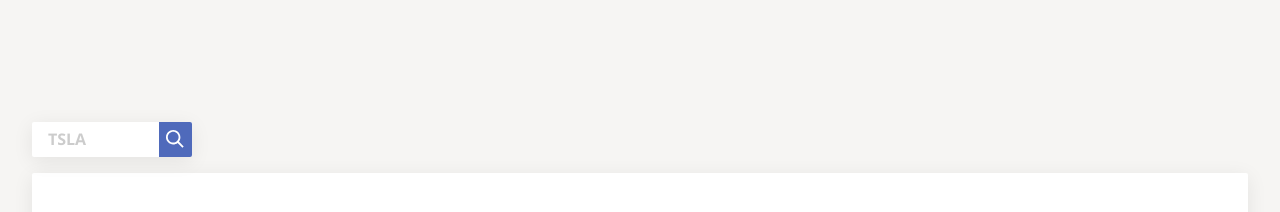
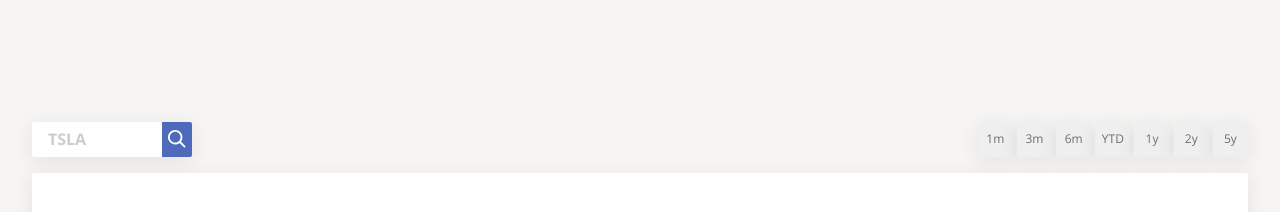
Before and after one commit to abohannon/stock-pool, a React (Create React App) app in the folder client/: page / in a window 1280 px wide. Shown: the top 212 px of the page. Built offline with nearby package versions, Linux system fonts and the light colour scheme.

Commit message:
Created RangeSelector, modularized SmallButton, basic styling

```diff
--- a/client/src/components/Graph.js
+++ b/client/src/components/Graph.js
@@ -97,6 +97,7 @@ renderLines = () => {
             type="linear"
             dataKey={item}
             stroke={GREEN}
+            dot={false}
           />
         );
       }
@@ -130,7 +131,7 @@ render() {
         />
         <Tooltip content={<CustomTooltip />} />
       </LineChart>
-      </ResponsiveContainer>
+    </ResponsiveContainer>
     }
     </Wrapper>
   );
--- a/client/src/components/Header.js
+++ b/client/src/components/Header.js
@@ -1,6 +1,7 @@
 import React from 'react';
 import styled from 'styled-components';
 import Search from './Search';
+import RangeSelector from './RangeSelector';
 
 const Wrapper = styled.div`
   width: 100%;
@@ -24,6 +25,7 @@ const Header = props => (
   <Wrapper>
     <Search fetchStockData={props.fetchStockData} />
     <Error error={props.error}>{props.error}</Error>
+    <RangeSelector />
   </Wrapper>
 );
 
--- /dev/null
+++ b/client/src/components/RangeSelector.js
@@ -0,0 +1,31 @@
+import React from 'react';
+import styled from 'styled-components';
+import { SmallButton } from '../components/common';
+import { BOX_SHADOW, GREY_DARK, GREY_LIGHT } from '../constants/style';
+
+const Wrapper = styled.div`
+  display: flex;
+  margin-left: auto;
+`;
+
+const StyledSmallButton = styled(SmallButton)`
+  margin-left: 4px;
+  box-shadow: ${BOX_SHADOW};
+  border-radius: 2px;
+  font-size: 12px;
+  color: ${GREY_LIGHT};
+`;
+
+const renderButtons = () => {
+  const ranges = ['1m', '3m', '6m', 'YTD', '1y', '2y', '5y'];
+
+  return ranges.map(item => <StyledSmallButton key={item}>{item}</StyledSmallButton>);
+};
+
+const RangeSelector = () => (
+  <Wrapper>
+    {renderButtons()}
+  </Wrapper>
+);
+
+export default RangeSelector;
--- a/client/src/components/Search.js
+++ b/client/src/components/Search.js
@@ -1,5 +1,6 @@
 import React, { Component } from 'react';
 import styled from 'styled-components';
+import { SmallButton } from '../components/common';
 import { IconSearch } from '../assets/icons';
 import {
   BOX_SHADOW,
@@ -80,13 +81,18 @@ class Search extends Component {
           value={this.state.value}
           onChange={this.handleChange}
         />
-        <IconWrapper onClick={this.handleSubmit}>
+        <SmallButton
+          onClick={this.handleSubmit}
+          backgroundColor={BLUE}
+          activeColor={BLUE_DARK}
+        >
           <IconSearch
             width={18}
             height={18}
             fill={WHITE}
           />
-        </IconWrapper>
+        </SmallButton>
+
       </Wrapper>
     );
   }
--- /dev/null
+++ b/client/src/components/common/SmallButton.js
@@ -0,0 +1,49 @@
+import React from 'react';
+import PropTypes from 'prop-types';
+import styled from 'styled-components';
+import {
+  BLUE,
+  BLUE_DARK,
+} from '../../constants/style';
+
+const Wrapper = styled.button`
+  background-color: ${props => props.backgroundColor};
+  width: 2.2rem;
+  height: 2.2rem;
+  display: flex;
+  justify-content: center;
+  align-items: center;
+  border: none;
+  cursor: pointer;
+  transition: all .2s;
+
+  &:active {
+    background-color: ${props => props.activeColor};
+  }
+`;
+
+const propTypes = {
+  onClick: PropTypes.func,
+  backgroundColor: PropTypes.string,
+  activeColor: PropTypes.string,
+  children: PropTypes.oneOfType([
+    PropTypes.element,
+    PropTypes.string,
+  ]),
+};
+
+const SmallButton = props => (
+  <Wrapper
+    className={props.className}
+    onClick={props.onClick}
+    backgroundColor={props.backgroundColor}
+    activeColor={props.activeColor}
+  >
+    {props.children}
+  </Wrapper>
+);
+
+SmallButton.propTypes = propTypes;
+
+
+export default SmallButton;
--- /dev/null
+++ b/client/src/components/common/index.js
@@ -0,0 +1 @@
+export { default as SmallButton } from './SmallButton';
```
Also changed, not shown: 1 other file (tests, documents, lock files or other folders).
